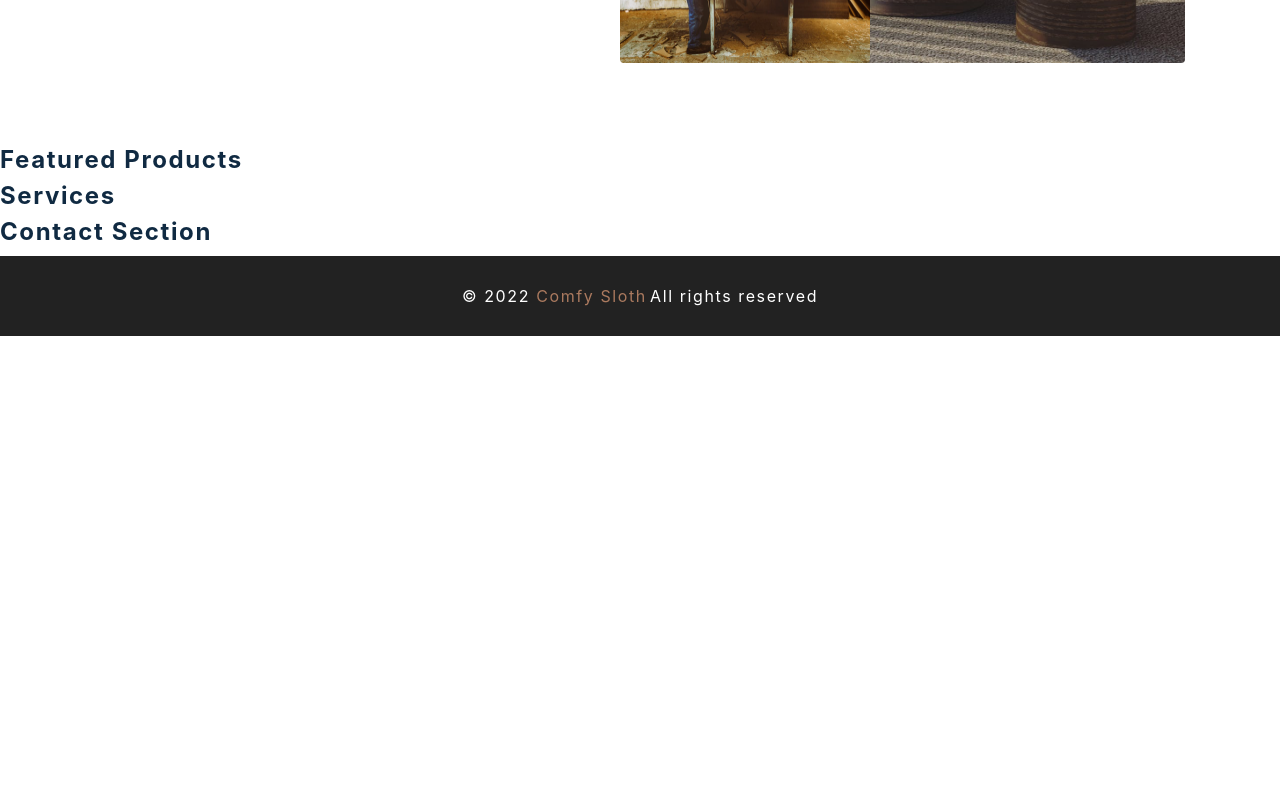
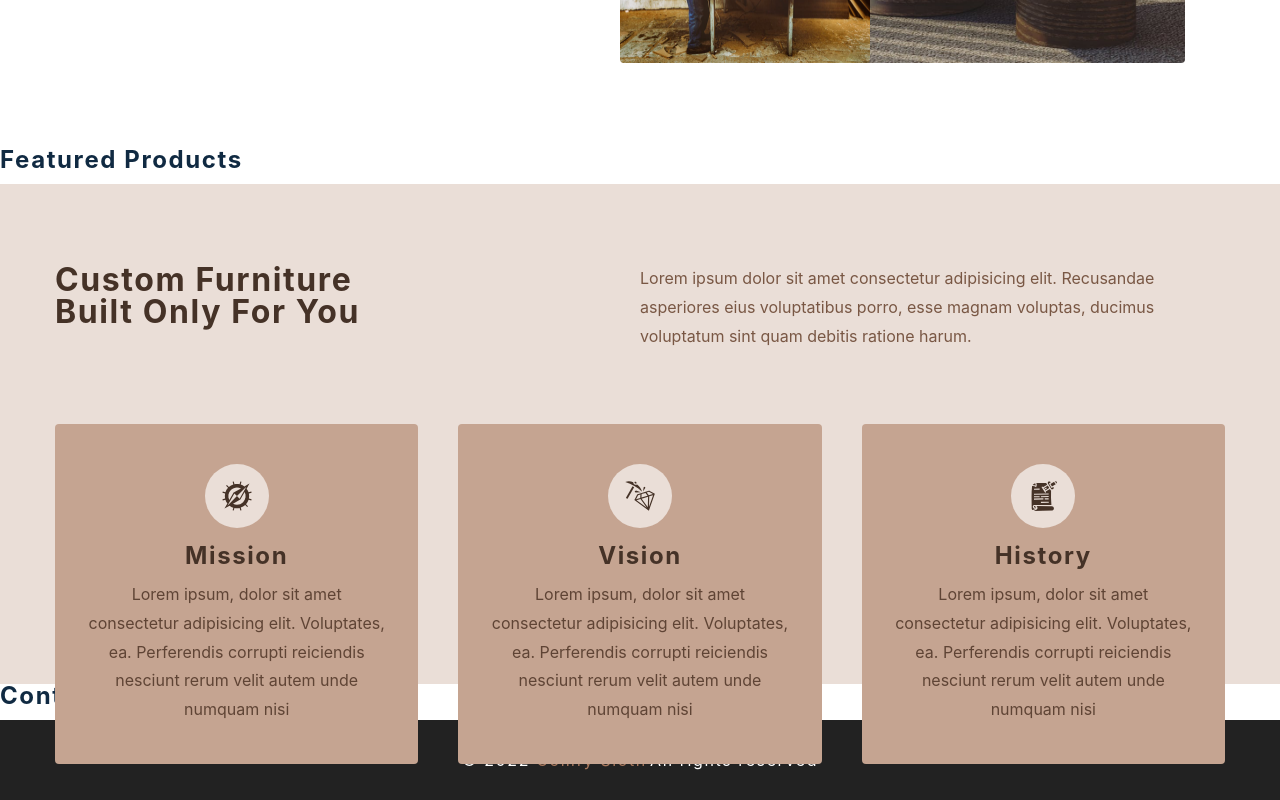
Before and after one commit to IncredibleMaster/storeauth, a React (Create React App) app: page / in a window 1280 px wide. Shown: the part 652-1452 px from the top of the page. Before the commit the page ends 988 px from the top, so only its background shows below. Built offline with nearby package versions, Linux system fonts and the light colour scheme; the HTML template or start-up script is replaced by a standard one.

Commit message:
feat: add content

```diff
--- a/src/components/Services.js
+++ b/src/components/Services.js
@@ -3,7 +3,31 @@
 import { services } from '../utils/constants'
 
 const Services = () => {
-  return <h4>services </h4>
+  return <Wrapper>
+    <div className="section-center">
+      <article className="header">
+        <h3>
+          custom furniture <br />
+          built only for you
+        </h3>
+        <p>
+          Lorem ipsum dolor sit amet consectetur adipisicing elit. Recusandae asperiores eius voluptatibus porro, esse magnam voluptas, ducimus voluptatum sint quam debitis ratione harum.
+        </p>
+      </article>
+      <div className="services-center">
+        {services.map((service)=> {
+          const{id,icon,title,text}=service
+          return (
+            <article key={id} className="service">
+              <span className="icon">{icon}</span>
+              <h4>{title}</h4>
+              <p>{text}</p>
+            </article>
+          )
+        })}
+      </div>
+    </div>
+     </Wrapper>
 }
 
 const Wrapper = styled.section`
```
